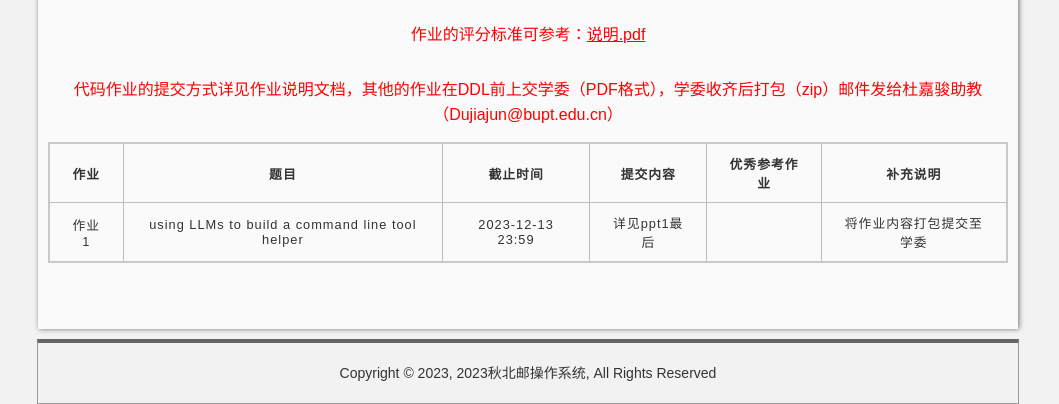
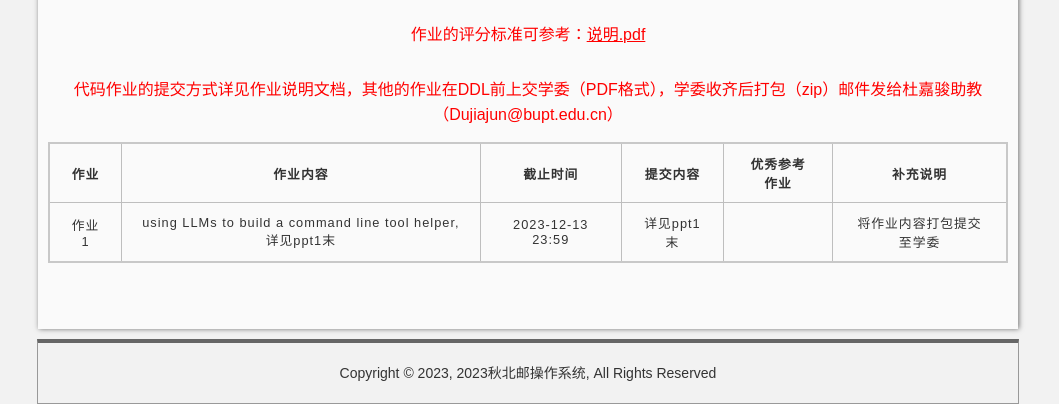
Before and after one commit to Richardhongyu/BuptOs.github.io, a plain HTML site: page homework.html in a window 1280 px wide. Shown: the part 554-958 px from the top of the page, without its empty margins (112-1171 px from the left). Drawn offline with Linux system fonts and the light colour scheme.

Commit message:
2023-9-11 2

```diff
--- a/homework.html
+++ b/homework.html
@@ -87,7 +87,7 @@
                     <table>
                         <tr>
                             <th>作业</th>
-                            <th>题目</th>
+                            <th>作业内容</th>
                             <th>截止时间</th>
                             <th>提交内容</th>
                             <th>优秀参考作业</th>
@@ -95,9 +95,9 @@
                         </tr>
                         <tr>
                             <td>作业1</td>
-                            <td>using LLMs to build a command line tool helper</td>
+                            <td>using LLMs to build a command line tool helper,详见ppt1末</td>
                             <td>2023-12-13 23:59</td>
-                            <td>详见ppt1最后</td>
+                            <td>详见ppt1末</td>
                             <td>&nbsp;</td>
                             <td>将作业内容打包提交至学委</td>
                         </tr>
```
